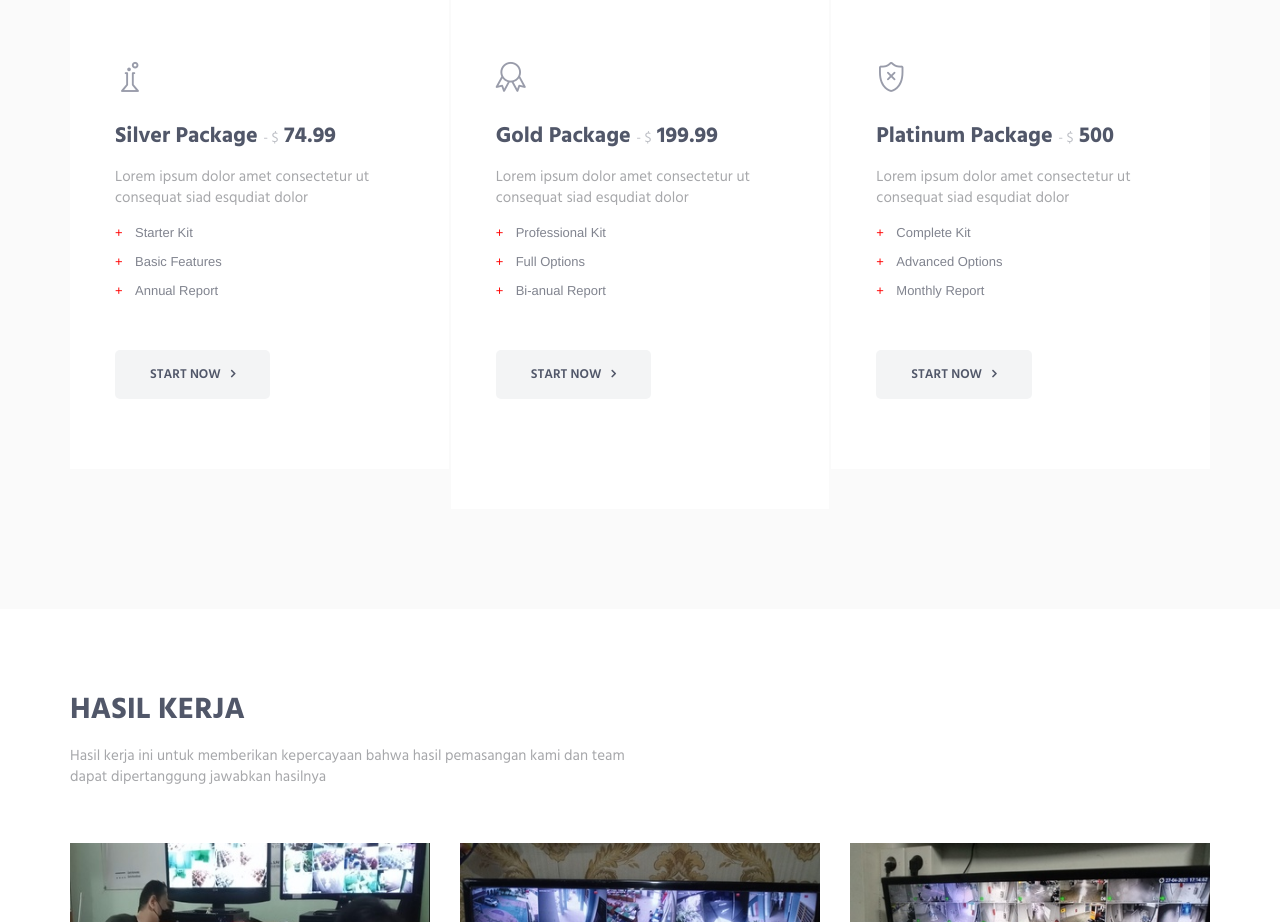
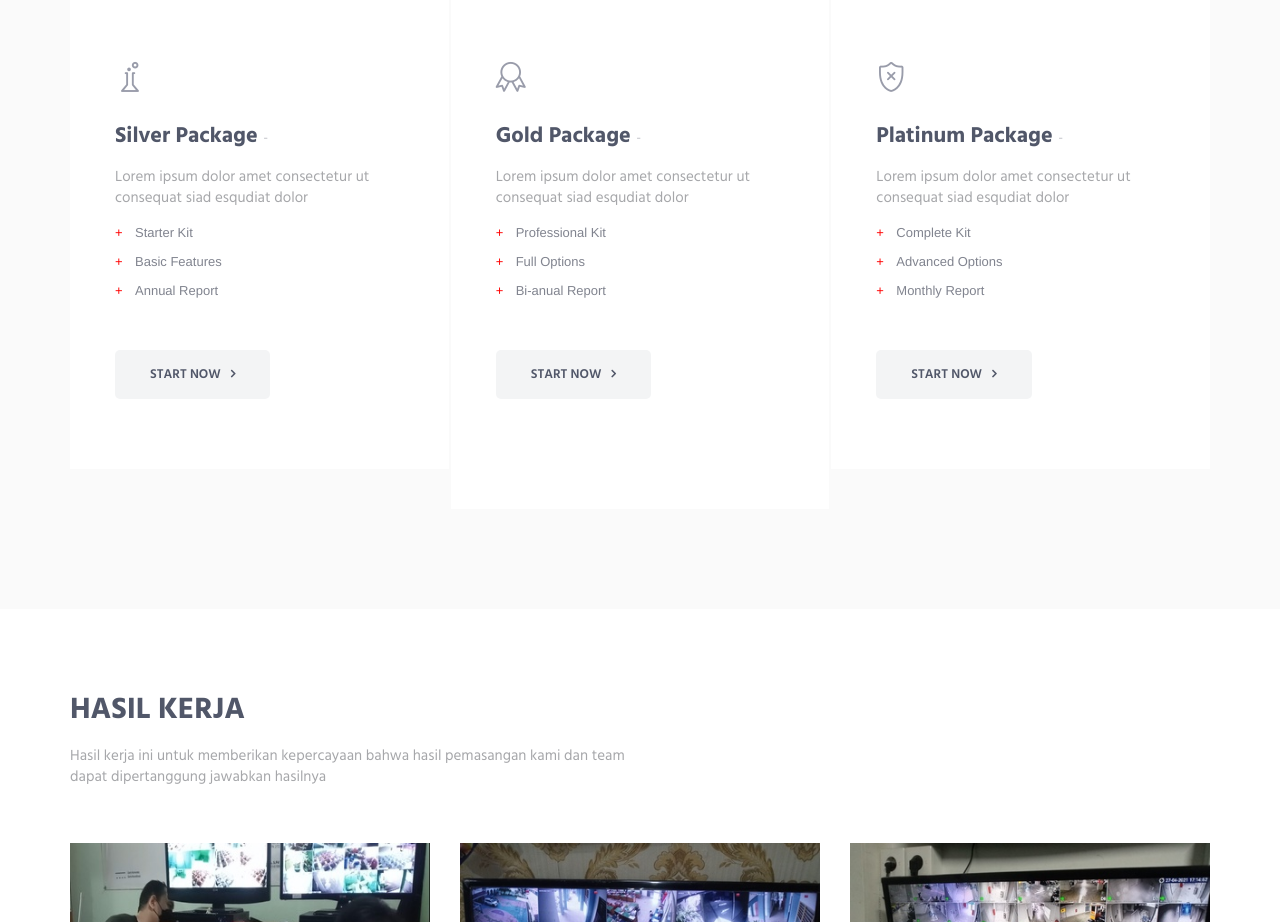
Before and after one commit to IhsanTanjung/IhsanTanjung.github.io, a plain HTML site: page index.html in a window 1280 px wide. Shown: the part 3540-4462 px from the top of the page. Drawn offline with Linux system fonts and the light colour scheme.

Commit message:
edit tulisan
mengedit

```diff
--- a/index.html
+++ b/index.html
@@ -273,7 +273,7 @@ Dapatkan kemampuan dasar untuk instalasi, debugging, dan operasi fungsi dari ran
                             <div class="pricing">
                                 <div class="margin-b-30">
                                     <i class="pricing-icon icon-chemistry"></i>
-                                    <h3>Silver Package <span> - $</span> 74.99</h3>
+                                    <h3>Silver Package <span> - </span></h3>
                                     <p>Lorem ipsum dolor amet consectetur ut consequat siad esqudiat dolor</p>
                                 </div>
                                 <ul class="list-unstyled pricing-list margin-b-50">
@@ -290,7 +290,7 @@ Dapatkan kemampuan dasar untuk instalasi, debugging, dan operasi fungsi dari ran
                             <div class="pricing pricing-active">
                                 <div class="margin-b-30">
                                     <i class="pricing-icon icon-badge"></i>
-                                    <h3>Gold Package <span> - $</span> 199.99</h3>
+                                    <h3>Gold Package <span> - </span></h3>
                                     <p>Lorem ipsum dolor amet consectetur ut consequat siad esqudiat dolor</p>
                                 </div>
                                 <ul class="list-unstyled pricing-list margin-b-50">
@@ -307,7 +307,7 @@ Dapatkan kemampuan dasar untuk instalasi, debugging, dan operasi fungsi dari ran
                             <div class="pricing">
                                 <div class="margin-b-30">
                                     <i class="pricing-icon icon-shield"></i>
-                                    <h3>Platinum Package <span> - $</span> 500</h3>
+                                    <h3>Platinum Package <span> - </span></h3>
                                     <p>Lorem ipsum dolor amet consectetur ut consequat siad esqudiat dolor</p>
                                 </div>
                                 <ul class="list-unstyled pricing-list margin-b-50">
```
